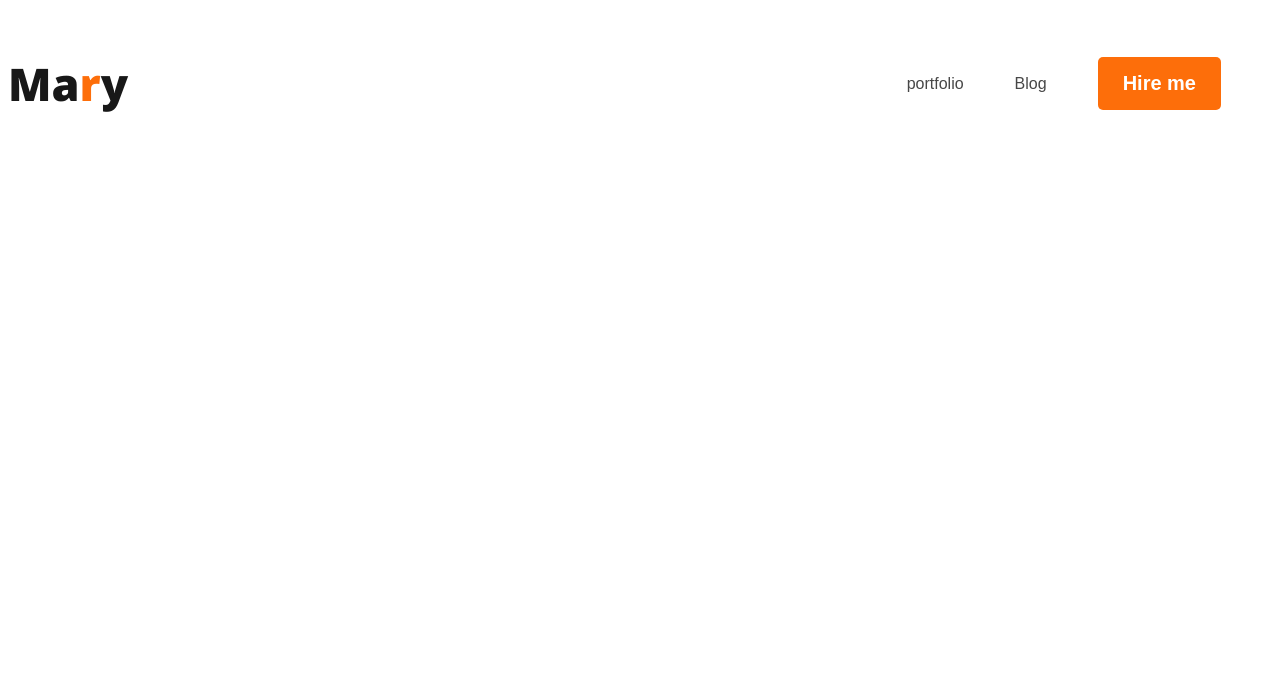
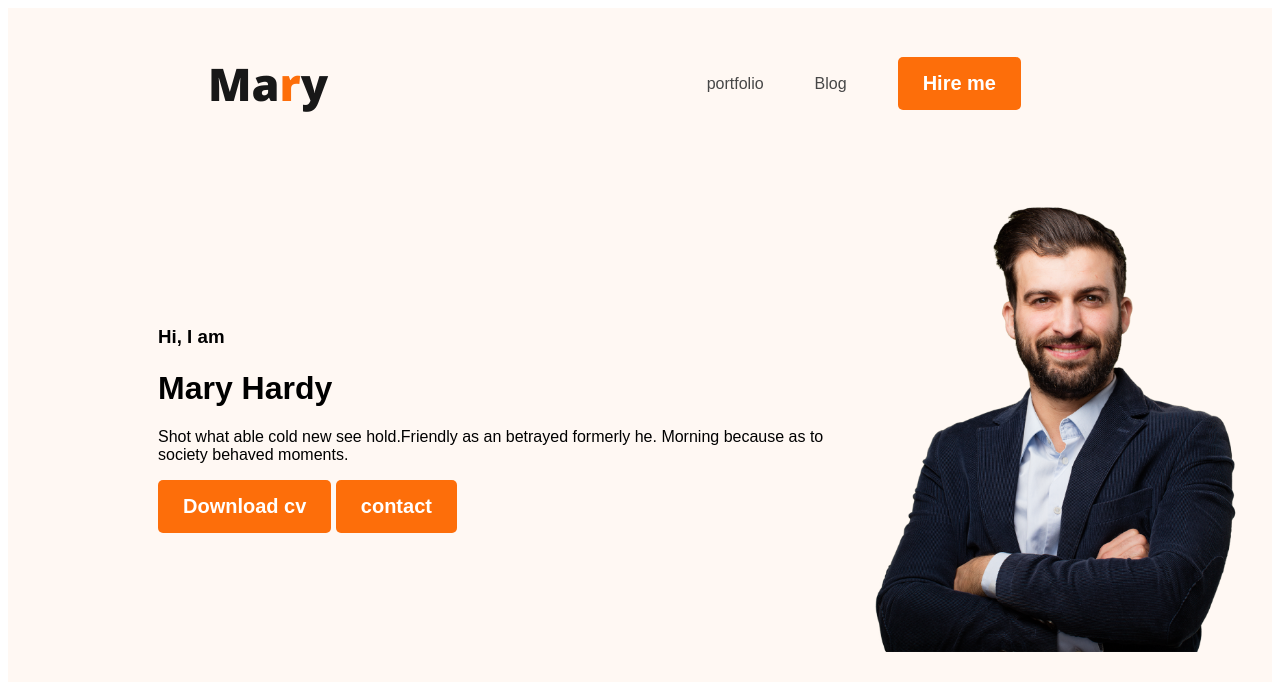
Before and after one commit to Zubayer-Aurnab/web-portfolio, a plain HTML site: page index.html in a window 1280 px wide. Drawn offline with nearby package versions, Linux system fonts and the light colour scheme; a web font is replaced by a local one.

Commit message:
banner added

```diff
--- a/index.html
+++ b/index.html
@@ -7,7 +7,7 @@
     <link rel="stylesheet" href="/styles/portfolio.css">
 </head>
 <body>
-    <header>
+    <header class="header">
         <nav>
             <h3 class="nav-titel">Ma<span class="text-primary">r</span>y</h3>
             <ul>
@@ -16,6 +16,16 @@
                <li><button class="btn-primary">Hire me</button></li>
             </ul>
         </nav>
+        <div class="banner">
+            <div class="banner-content">
+                <h3 class="banner-greeting">Hi, I  am</h3>
+                <h1 class="banner-titel">Mary Hardy</h1>
+                <p>Shot what able cold new see hold.Friendly as an betrayed formerly he. Morning because as to society behaved moments.</p>
+                <button class="btn-primary">Download cv</button>
+                <button class="btn-primary">contact</button>
+            </div>
+            <img  class="profile-picture" src="/images/hardy.png" alt="">
+        </div>
     </header>
     <main>
 
--- a/styles/portfolio.css
+++ b/styles/portfolio.css
@@ -23,6 +23,7 @@ nav {
     display: flex;
     justify-content: space-between;
     align-items: center;
+    margin: 0 200px;
 
 }
 
@@ -49,3 +50,19 @@ nav a {
     text-decoration: none;
     color: #474747;
 }
+
+
+/* header */
+
+.header{
+    background-color: #FFF8F3;
+}
+.banner{
+    padding: 30px 30px 30px 150px ;
+    display: flex;
+    align-items: center;
+
+}
+.profile-picture{
+    width: 400px;
+}
```
